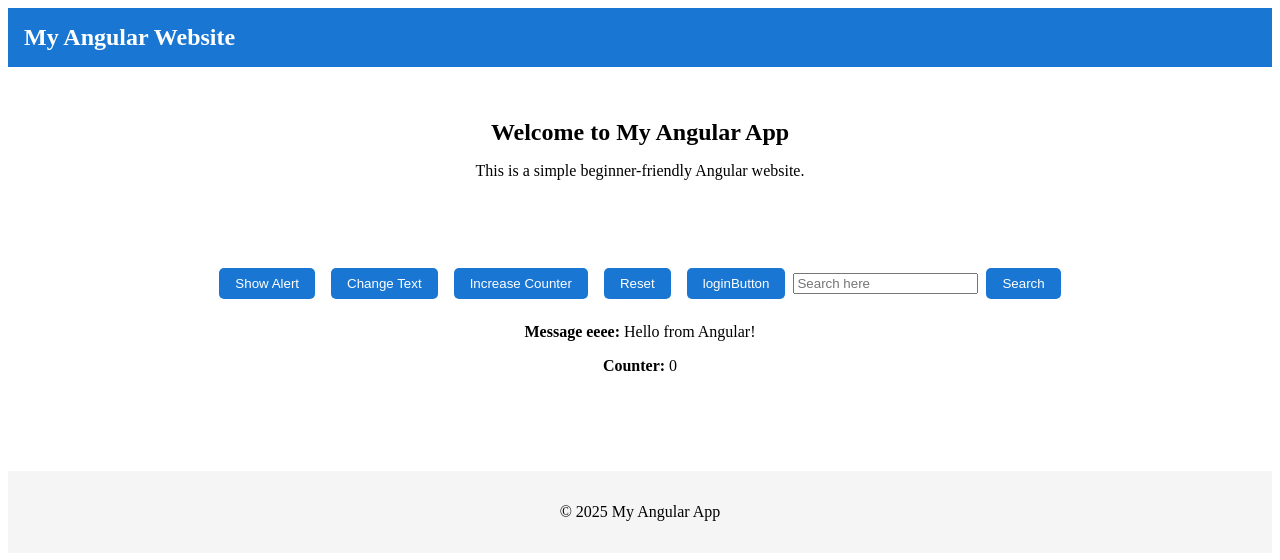
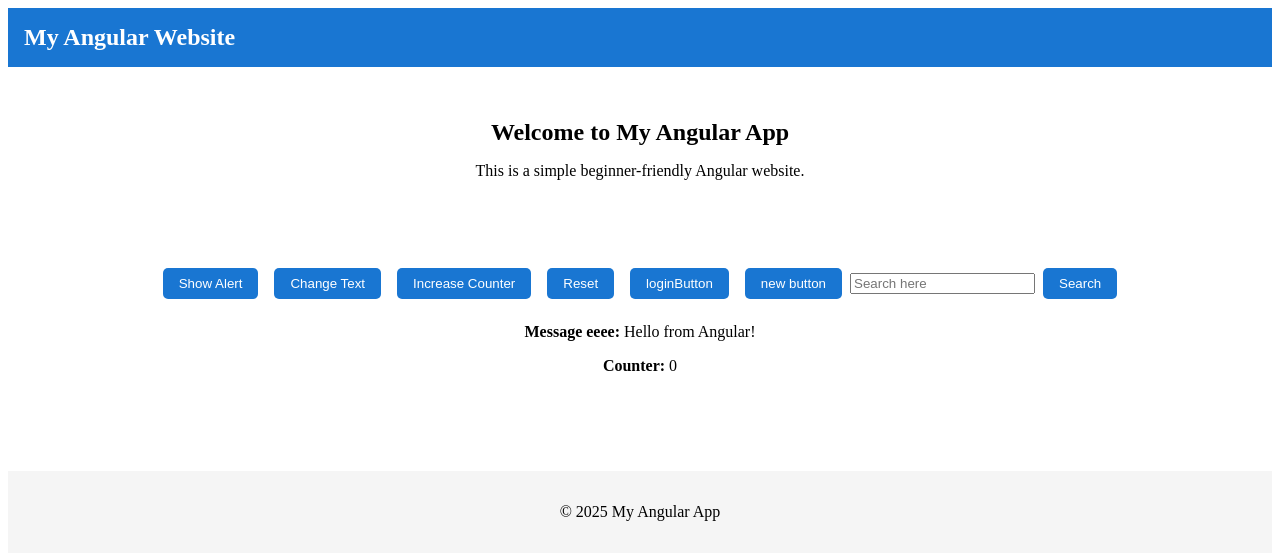
Before and after one commit to GauravOOO2/Angular_app_GA, an Angular app: page / in a window 1280 px wide. Shown: the top 560 px of the page. Built offline with nearby package versions, Linux system fonts and the light colour scheme.

Commit message:
Id created for users

```diff
--- a/src/app/app.html
+++ b/src/app/app.html
@@ -16,6 +16,7 @@
   <button (click)="increaseCounter()">Increase Counter</button>
   <button (click)="reset()">Reset</button>
   <button (click)="loginButton()">loginButton</button>
+  <button (click)="newButton()">new button</button>
 
 
     <input
--- a/src/app/app.ts
+++ b/src/app/app.ts
@@ -68,6 +68,10 @@ export class App {
     this.gaService.trackButtonClick( 'Search_Input_Clicked', 'search_form',  this.userId);
   }
 
+   newButton() {
+    this.gaService.trackButtonClick( 'new button', 'home page',  this.userId);
+  }
+
 
   loginButton(){
     const  userId = 'user_' + Math.random().toString(36).substring(3, 10);
```
